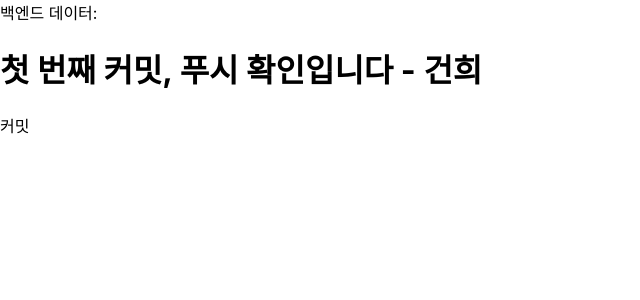
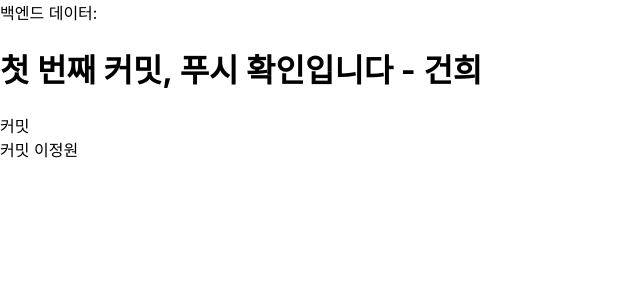
Before and after one commit to kafoo0105/Save-Now_front, a React (Create React App) app: page / in a window 1280 px wide. Shown: the top 300 px of the page, without its empty margins (0-640 px from the left). Built offline with nearby package versions, Linux system fonts and the light colour scheme; no server answers.

Commit message:
커밋 이정원

```diff
--- a/src/App.js
+++ b/src/App.js
@@ -14,6 +14,7 @@ function App() {
       백엔드 데이터: {hello}
       <h1>첫 번째 커밋, 푸시 확인입니다 - 건희</h1>
       <div>커밋</div>
+      <div>커밋 이정원</div>
     </div>
   );
 }
```
